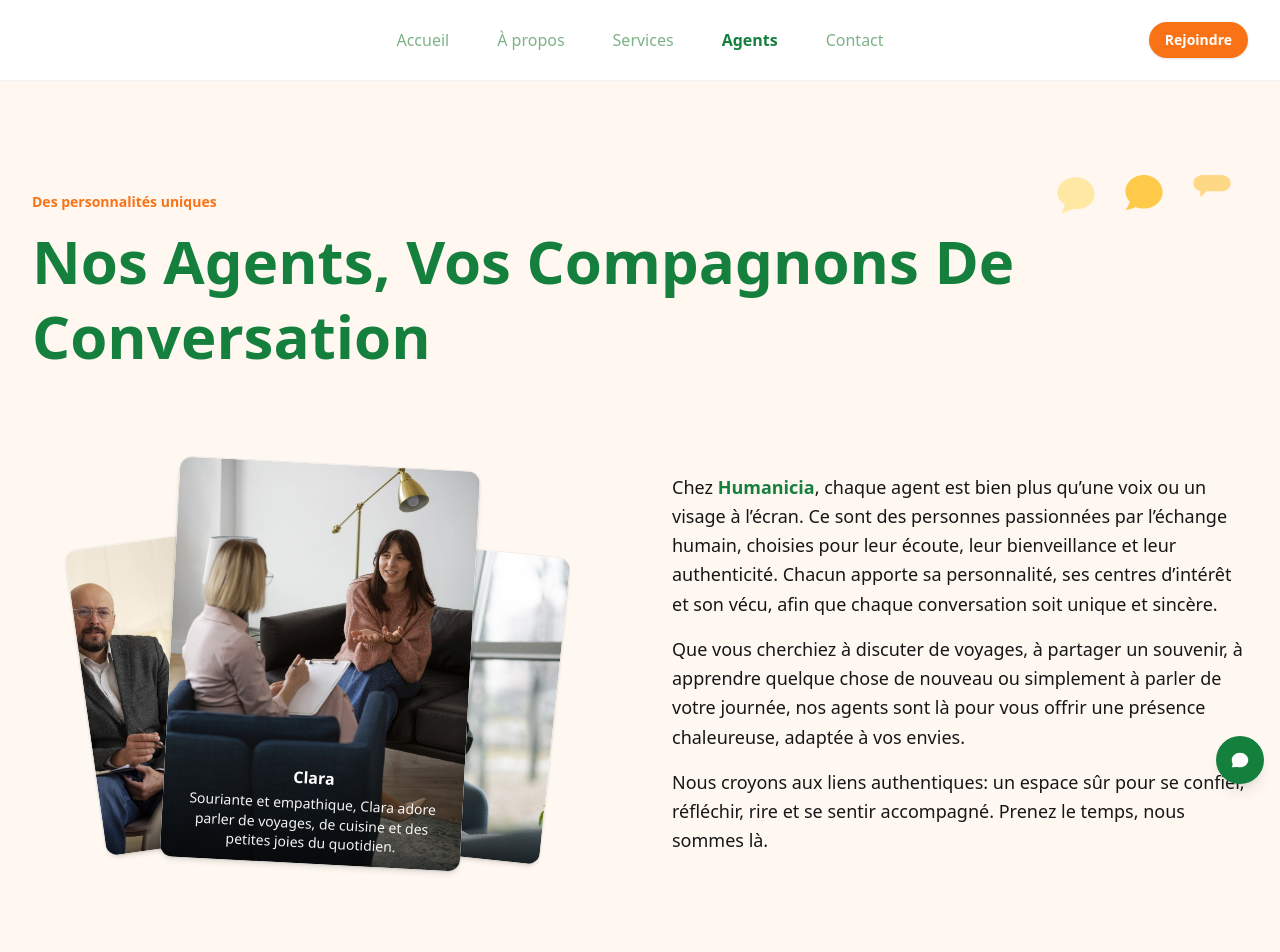
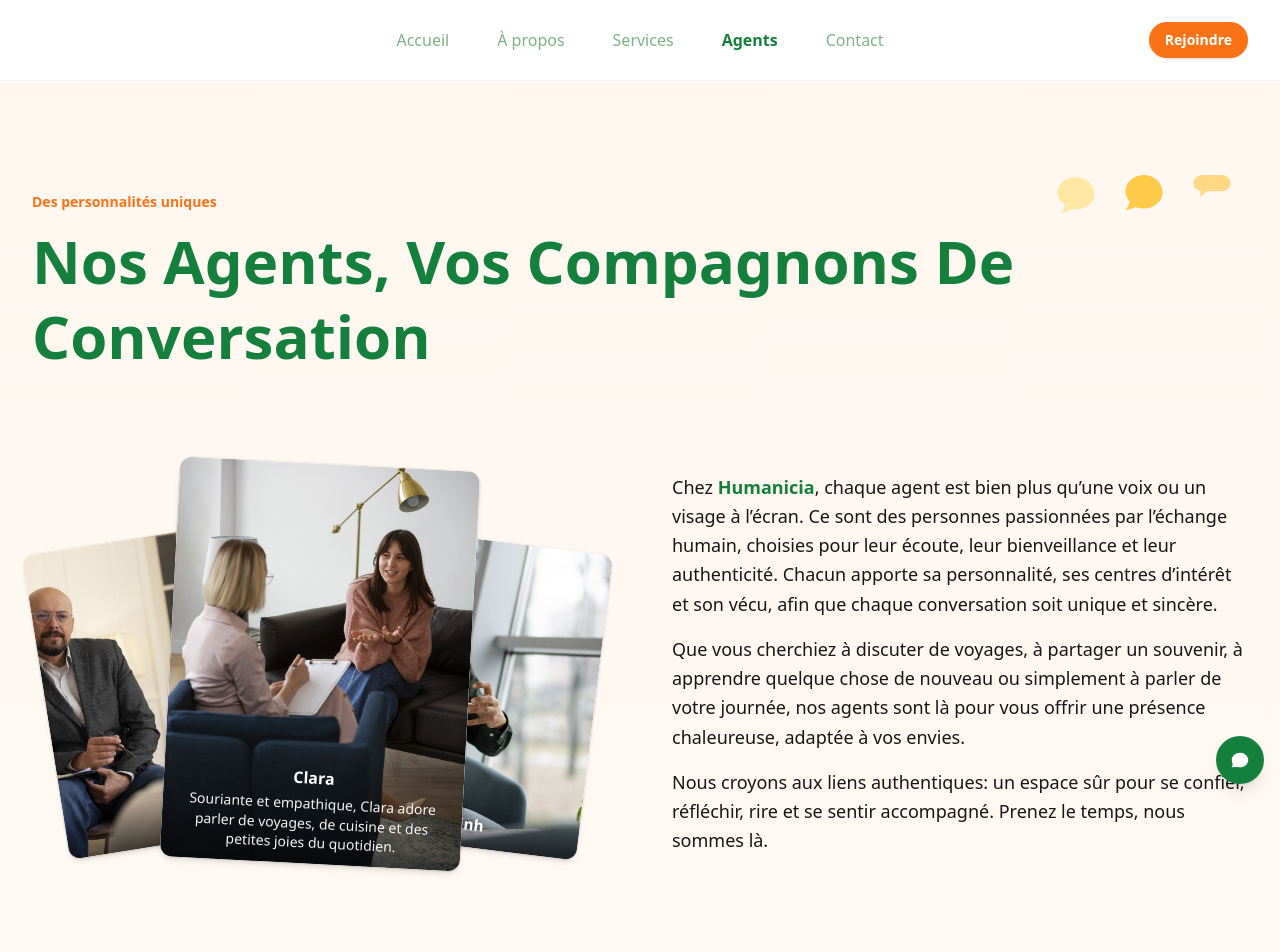
Before and after one commit to DigitariaWebs/Humanicia, a Next.js app: page /agent in a window 1280 px wide. Shown: the top 952 px of the page. Built offline with nearby package versions, Linux system fonts and the light colour scheme.

Commit message:
Made the AgentPage and the AboutPage resonsive

```diff
--- a/src/app/agent/page.tsx
+++ b/src/app/agent/page.tsx
@@ -1,7 +1,7 @@
 "use client";
 
 import Image from "next/image";
-import { motion } from "framer-motion";
+import { motion, useReducedMotion } from "framer-motion";
 import React from "react";
 import Header from "@/components/layout/Header";
 import Footer from "@/components/layout/Footer";
@@ -24,18 +24,30 @@ function BubbleIcon({ variant = 1 }: { variant?: 1 | 2 | 3 }) {
   if (variant === 3) {
     return (
       <svg viewBox="0 0 24 24" {...common} aria-hidden>
-        <path d="M4 6.5C4 4.57 5.79 3 8 3h8c2.21 0 4 1.57 4 3.5S18.21 10 16 10H9.76L7 12.5V10H8C5.79 10 4 8.43 4 6.5z" fill="#FFD885" />
+        <path
+          d="M4 6.5C4 4.57 5.79 3 8 3h8c2.21 0 4 1.57 4 3.5S18.21 10 16 10H9.76L7 12.5V10H8C5.79 10 4 8.43 4 6.5z"
+          fill="#FFD885"
+        />
       </svg>
     );
   }
   return (
     <svg viewBox="0 0 24 24" {...common} aria-hidden>
-      <path d="M12 4C7.58 4 4 6.92 4 10.5 4 12.6 5.28 14.43 7.28 15.58 7.09 16.63 6.6 17.86 5.7 19.24c2.16-.31 3.7-1.03 4.65-1.65.51.07 1.04.11 1.58.11 4.42 0 8-2.92 8-6.5S16.42 4 12 4z" fill="#FFE8A3" />
+      <path
+        d="M12 4C7.58 4 4 6.92 4 10.5 4 12.6 5.28 14.43 7.28 15.58 7.09 16.63 6.6 17.86 5.7 19.24c2.16-.31 3.7-1.03 4.65-1.65.51.07 1.04.11 1.58.11 4.42 0 8-2.92 8-6.5S16.42 4 12 4z"
+        fill="#FFE8A3"
+      />
     </svg>
   );
 }
 
-type Member = { id: string; src: string; alt: string; name: string; bio: string };
+type Member = {
+  id: string;
+  src: string;
+  alt: string;
+  name: string;
+  bio: string;
+};
 
 const MEMBERS: Member[] = [
   {
@@ -63,6 +75,22 @@ const MEMBERS: Member[] = [
 
 export default function AgentPage() {
   const [activeIndex, setActiveIndex] = React.useState<number>(1);
+  function useResponsiveBreakpoint(): "sm" | "md" | "lg" {
+    const [bp, setBp] = React.useState<"sm" | "md" | "lg">("sm");
+    React.useEffect(() => {
+      const md = window.matchMedia("(min-width: 768px)");
+      const lg = window.matchMedia("(min-width: 1024px)");
+      const update = () => setBp(lg.matches ? "lg" : md.matches ? "md" : "sm");
+      update();
+      md.addEventListener("change", update);
+      lg.addEventListener("change", update);
+      return () => {
+        md.removeEventListener("change", update);
+        lg.removeEventListener("change", update);
+      };
+    }, []);
+    return bp;
+  }
 
   const getSlot = (index: number): "left" | "center" | "right" => {
     if (index === activeIndex) return "center";
@@ -70,31 +98,114 @@ export default function AgentPage() {
     return index === rightIndex ? "right" : "left";
   };
 
-  const getMotionForSlot = (slot: "left" | "center" | "right") => {
-    switch (slot) {
-      case "left":
-        return { x: -120, y: 24, rotate: -8, zIndex: 10, scale: 0.96 };
-      case "right":
-        return { x: 120, y: 36, rotate: 6, zIndex: 10, scale: 0.96 };
-      default:
-        return { x: 0, y: 0, rotate: 3, zIndex: 30, scale: 1 };
-    }
+  const prefersReducedMotion = useReducedMotion();
+  const breakpoint = useResponsiveBreakpoint();
+
+  const getMotionForSlot = (
+    slot: "left" | "center" | "right",
+    currentBreakpoint: "sm" | "md" | "lg",
+    reduceMotion: boolean
+  ) => {
+    const widthByBreakpoint = {
+      sm: { center: 220, side: 190 },
+      md: { center: 260, side: 220 },
+      lg: { center: 300, side: 240 },
+    } as const;
+
+    const presets = {
+      sm: {
+        left: { x: -70, y: 16, rotate: -6 },
+        right: { x: 70, y: 20, rotate: 5 },
+        center: { x: 0, y: 0, rotate: 2 },
+      },
+      md: {
+        left: { x: -120, y: 22, rotate: -8 },
+        right: { x: 120, y: 26, rotate: 6 },
+        center: { x: 0, y: 0, rotate: 3 },
+      },
+      lg: {
+        left: { x: -160, y: 26, rotate: -9 },
+        right: { x: 160, y: 30, rotate: 7 },
+        center: { x: 0, y: 0, rotate: 3 },
+      },
+    } as const;
+
+    const base =
+      slot === "left"
+        ? presets[currentBreakpoint].left
+        : slot === "right"
+        ? presets[currentBreakpoint].right
+        : presets[currentBreakpoint].center;
+
+    const isCenter = slot === "center";
+    const cardWidth =
+      widthByBreakpoint[currentBreakpoint][isCenter ? "center" : "side"];
+    const cardHeight = Math.round((cardWidth * 4) / 3);
+    const anchorX = -cardWidth / 2;
+    const anchorY = -cardHeight / 2;
+
+    const motionValues = reduceMotion
+      ? { x: anchorX + base.x, y: anchorY + base.y, rotate: 0 }
+      : { x: anchorX + base.x, y: anchorY + base.y, rotate: base.rotate };
+    const zIndex = slot === "center" ? 30 : 10;
+    const scale = slot === "center" ? 1 : 0.96;
+    return { ...motionValues, zIndex, scale };
   };
 
   const spring = { type: "spring" as const, stiffness: 320, damping: 26 };
 
-  type Profile = { id: string; img: string; name: string; role: string; bg: string };
+  type Profile = {
+    id: string;
+    img: string;
+    name: string;
+    role: string;
+    bg: string;
+  };
   const PROFILES: Profile[] = [
-    { id: "p1", img: "/AgentPage/ForheadMan.png", name: "John Smith", role: "Thérapeute", bg: "#F6F1B6" },
-    { id: "p2", img: "/AgentPage/WhiteHairMan.png", name: "David Johnson", role: "Co-fondateur", bg: "#F9C7C9" },
-    { id: "p3", img: "/AgentPage/GlassesGirl.png", name: "Mary Johnson", role: "Enseignante", bg: "#DDF5F2" },
-    { id: "p4", img: "/AgentPage/ShortHairGirl.png", name: "Patricia Davis", role: "Consultante", bg: "#FAD2CF" },
+    {
+      id: "p1",
+      img: "/AgentPage/ForheadMan.png",
+      name: "John Smith",
+      role: "Thérapeute",
+      bg: "#F6F1B6",
+    },
+    {
+      id: "p2",
+      img: "/AgentPage/WhiteHairMan.png",
+      name: "David Johnson",
+      role: "Co-fondateur",
+      bg: "#F9C7C9",
+    },
+    {
+      id: "p3",
+      img: "/AgentPage/GlassesGirl.png",
+      name: "Mary Johnson",
+      role: "Enseignante",
+      bg: "#DDF5F2",
+    },
+    {
+      id: "p4",
+      img: "/AgentPage/ShortHairGirl.png",
+      name: "Patricia Davis",
+      role: "Consultante",
+      bg: "#FAD2CF",
+    },
   ];
 
   function Star({ filled = false }: { filled?: boolean }) {
     return (
-			<svg viewBox="0 0 24 24" width="16" height="16" aria-hidden className="inline-block" style={{ color: filled ? "#F4B840" : "#E5E7EB" }}>
-				<path fill="currentColor" d="M12 2.75l2.9 5.88 6.5.95-4.7 4.57 1.1 6.45L12 17.97 6.2 20.6l1.1-6.45-4.7-4.57 6.5-.95L12 2.75z" />
+      <svg
+        viewBox="0 0 24 24"
+        width="16"
+        height="16"
+        aria-hidden
+        className="inline-block"
+        style={{ color: filled ? "#F4B840" : "#E5E7EB" }}
+      >
+        <path
+          fill="currentColor"
+          d="M12 2.75l2.9 5.88 6.5.95-4.7 4.57 1.1 6.45L12 17.97 6.2 20.6l1.1-6.45-4.7-4.57 6.5-.95L12 2.75z"
+        />
       </svg>
     );
   }
@@ -135,7 +246,11 @@ export default function AgentPage() {
             <div className="relative h-[420px] md:h-[460px] lg:h-[500px] grid place-items-center order-2 md:order-1">
               {MEMBERS.map((member, index) => {
                 const slot = getSlot(index);
-                const pose = getMotionForSlot(slot);
+                const pose = getMotionForSlot(
+                  slot,
+                  breakpoint,
+                  !!prefersReducedMotion
+                );
                 const isCenter = slot === "center";
                 const widthClass = isCenter
                   ? "w-[220px] md:w-[260px] lg:w-[300px]"
@@ -155,7 +270,7 @@ export default function AgentPage() {
                     }}
                     whileTap={{ scale: 0.98 }}
                     aria-label="Choisir cet agent"
-                    style={{ cursor: "pointer" }}
+                    style={{ cursor: "pointer", left: "50%", top: "50%" }}
                   >
                     <Image
                       src={member.src}
@@ -274,7 +389,7 @@ export default function AgentPage() {
         <div className="max-w-7xl mx-auto px-4 sm:px-6 lg:px-8">
           <div className="grid md:grid-cols-2 gap-10 lg:gap-16 items-center">
             {/* Two-photo collage using initial concept (overlapping, tilt) */}
-            <div className="relative h-[360px] md:h-[420px] lg:h-[440px]">
+            <div className="relative h-[300px] sm:h-[340px] md:h-[420px] lg:h-[440px]">
               {/* back photo */}
               <motion.div
                 className="absolute left-0 top-8 w-[68%] md:w-[60%] aspect-[4/5] rounded-xl overflow-hidden ring-1 ring-black/5 shadow-md"
@@ -291,7 +406,7 @@ export default function AgentPage() {
               </motion.div>
               {/* front photo */}
               <motion.div
-                className="absolute left-24 md:left-36 top-0 w-[72%] md:w-[64%] aspect-[4/5] rounded-xl overflow-hidden ring-1 ring-black/5 shadow-lg"
+                className="absolute left-16 sm:left-20 md:left-36 top-0 w-[72%] md:w-[64%] aspect-[4/5] rounded-xl overflow-hidden ring-1 ring-black/5 shadow-lg"
                 initial={{ rotate: 8, x: 0, y: 0 }}
                 whileHover={{ rotate: 7 }}
                 transition={{ type: "spring", stiffness: 260, damping: 20 }}
--- a/src/components/models/ContactModel.tsx
+++ b/src/components/models/ContactModel.tsx
@@ -130,7 +130,7 @@ const FormModal: React.FC<FormModalProps> = ({ isOpen, onClose, formType, servic
       } else {
         setApiError(result.error || "Erreur lors de l'envoi du formulaire. Veuillez réessayer.");
       }
-    } catch (error) {
+    } catch {
       setApiError('Erreur de connexion. Vérifiez votre connexion internet et réessayez.');
     } finally {
       setIsLoading(false);
--- a/src/components/sections/ContactSection.tsx
+++ b/src/components/sections/ContactSection.tsx
@@ -1,10 +1,9 @@
 "use client";
 
 import { Phone, Smartphone, Mail, MapPin, Users } from "lucide-react";
-import { useState } from "react";
 import { useModal } from "@/components/providers/ModalProvider";
 
-type ModalType = 'consultation' | 'service' | 'job' | 'partnership';
+// type ModalType = 'consultation' | 'service' | 'job' | 'partnership';
 
 export default function ContactSection() {
   const { openModal } = useModal();
--- a/src/components/sections/TestimonialsSection.tsx
+++ b/src/components/sections/TestimonialsSection.tsx
@@ -42,8 +42,13 @@ function Stars() {
   return (
     <div className="flex items-center gap-0.5" aria-label="5 sur 5">
       {Array.from({ length: 5 }).map((_, i) => (
-        // eslint-disable-next-line react/no-array-index-key
-        <span key={i} className="text-lg" style={{ color: "#F4B840" }}>★</span>
+        <span
+          key={`star-${i}`}
+          className="text-lg"
+          style={{ color: "#F4B840" }}
+        >
+          ★
+        </span>
       ))}
     </div>
   );
--- a/src/components/ui/InfiniteSlider.tsx
+++ b/src/components/ui/InfiniteSlider.tsx
@@ -61,7 +61,6 @@ export default function InfiniteSlider({
     const ro = new ResizeObserver(() => compute());
     ro.observe(containerRef.current);
     return () => ro.disconnect();
-    // eslint-disable-next-line react-hooks/exhaustive-deps
   }, [images, itemSize, gap]);
 
   const duplicated = React.useMemo(() => [...group, ...group], [group]);
```
Also changed, not shown: src/app/apropre/page.tsx (+108 -28 lines). Lines whose indentation alone changed are shown as unchanged.
